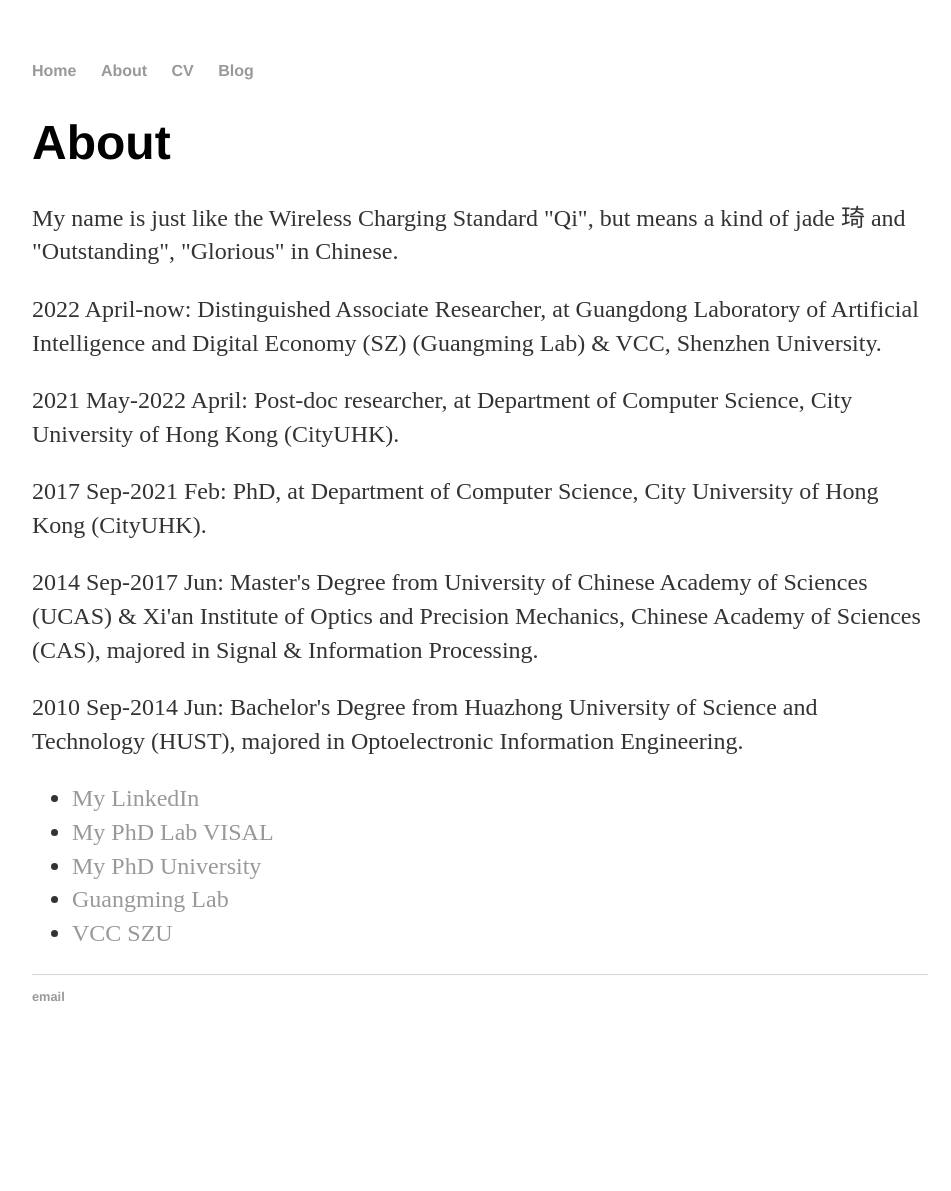
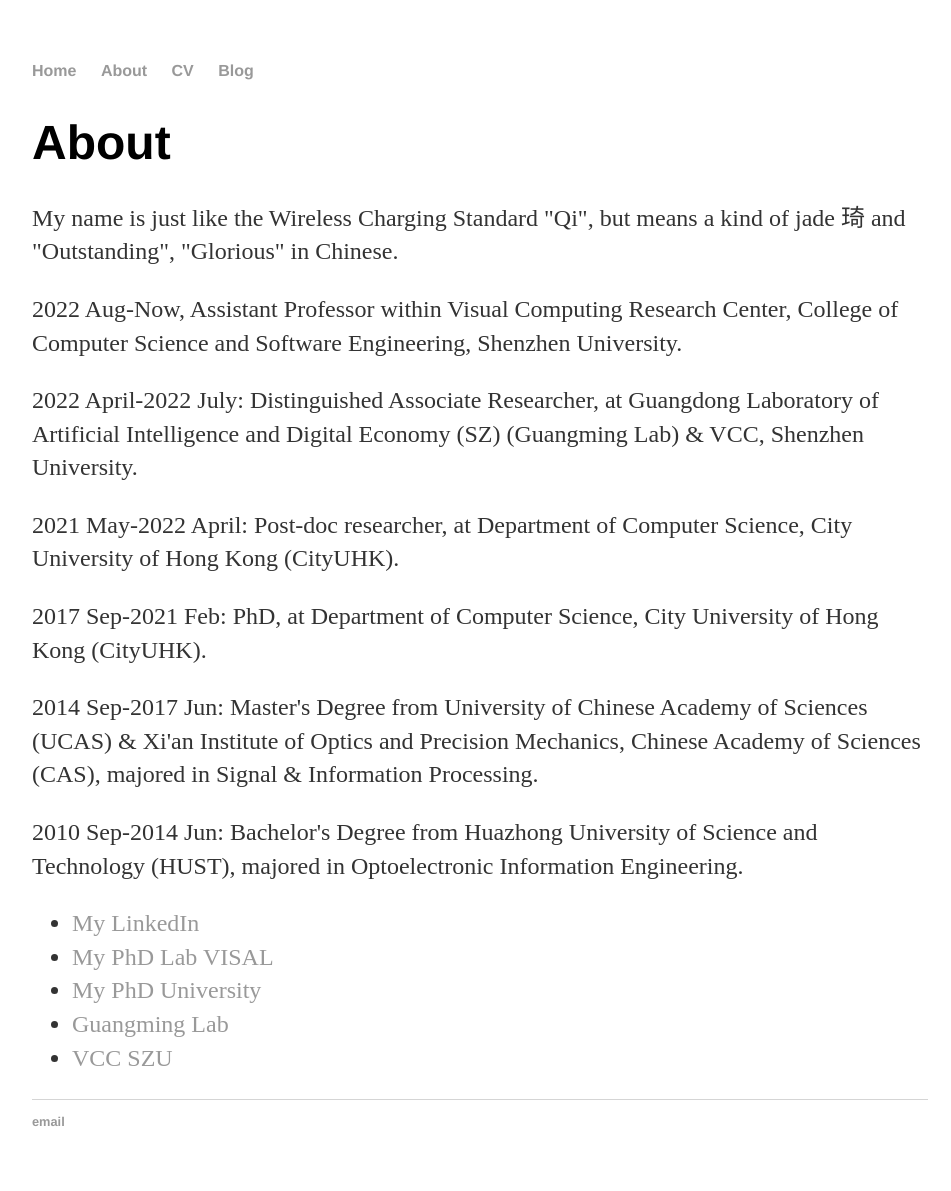
Before and after one commit to zqyq/zqyq.github.io, a Jekyll site: the page built from about/index.html, in a window 1280 px wide. Shown: the whole page, without its empty margins (160-1111 px from the left). Built offline with Jekyll 4.4.1, drawn with Linux system fonts in a browser that asks for light colours; before the commit the page ends 1066 px from its top, so only the background shows below that.

Commit message:
Update index.html

```diff
--- a/about/index.html
+++ b/about/index.html
@@ -8,7 +8,9 @@
 			<p>My name is just like the Wireless Charging Standard "Qi", but means a kind of jade 琦
 				and "Outstanding", "Glorious" in Chinese.</p>
 
-			<p>2022 April-now: Distinguished Associate Researcher, at Guangdong Laboratory of Artificial Intelligence and Digital Economy (SZ) (Guangming Lab) & VCC, Shenzhen University.</p>
+			<p>2022 Aug-Now, Assistant Professor within Visual Computing Research Center, College of Computer Science and Software Engineering, Shenzhen University.
+
+			<p>2022 April-2022 July: Distinguished Associate Researcher, at Guangdong Laboratory of Artificial Intelligence and Digital Economy (SZ) (Guangming Lab) & VCC, Shenzhen University.</p>
 
 			<p>2021 May-2022 April: Post-doc researcher, at Department of Computer Science, City University of Hong Kong (CityUHK).</p>
 			<p>2017 Sep-2021 Feb: PhD, at Department of Computer Science, City University of Hong Kong (CityUHK).</p>
```
